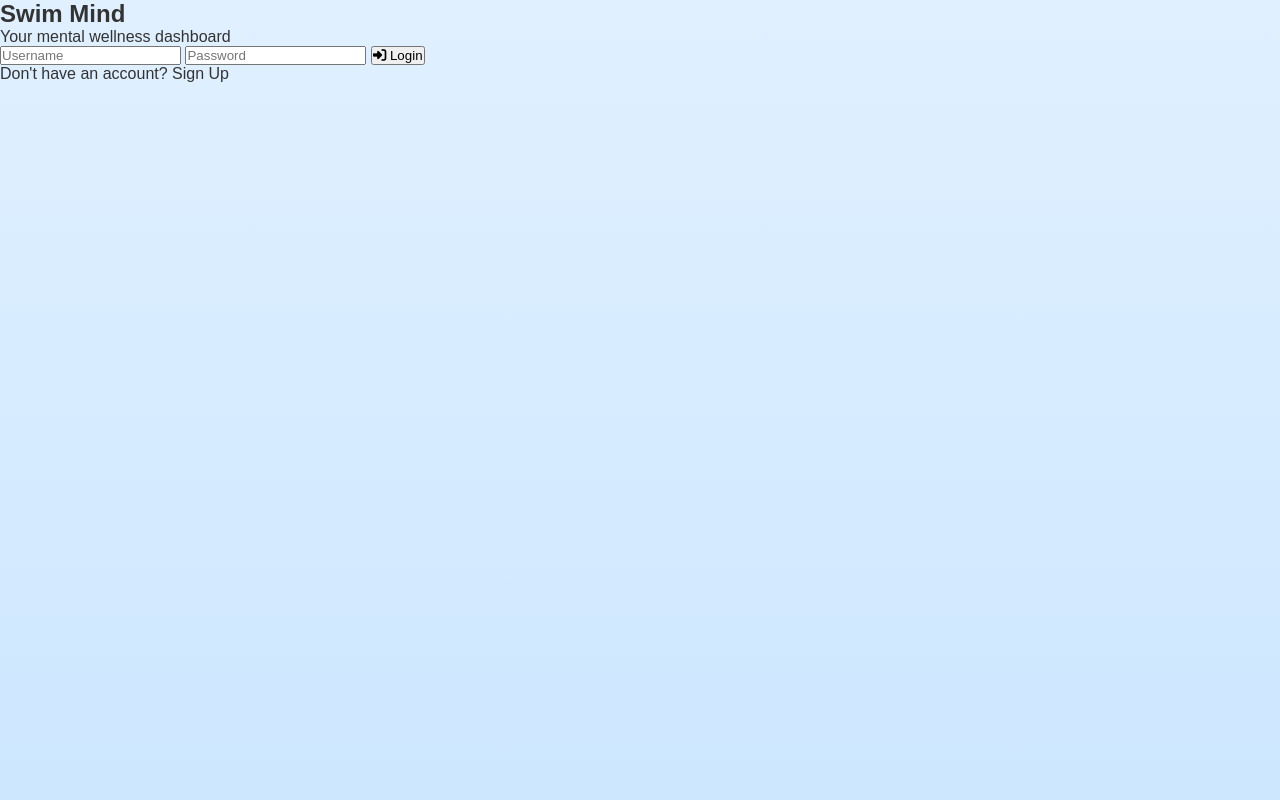
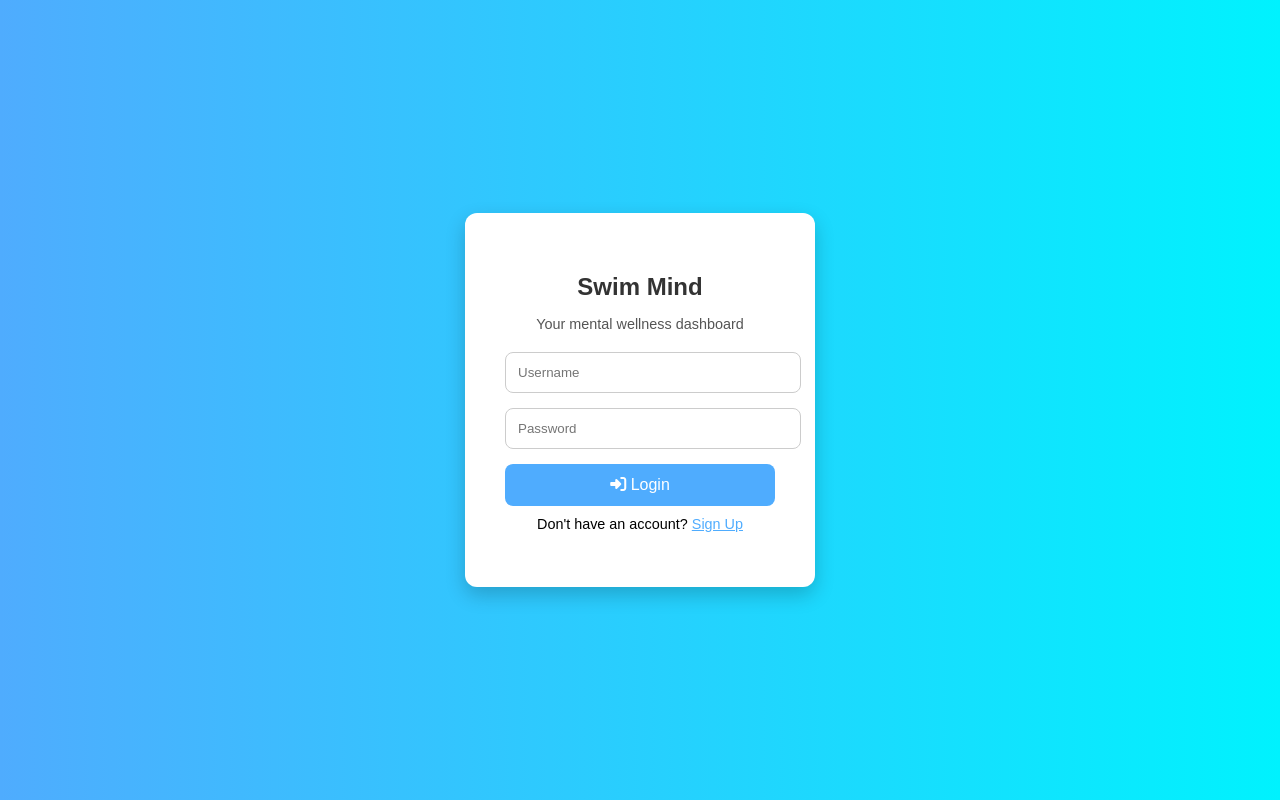
Before and after one commit to hithereitisme/MentalHealthDECASwimming, a plain HTML site: page index.html in a window 1280 px wide. Drawn offline with Linux system fonts and the light colour scheme.

Commit message:
Refactor login.css for new design and layout
Updated styling for login page with new layout and design.

```diff
--- a/login.css
+++ b/login.css
@@ -1,86 +1,73 @@
-/* General Reset */
-* {
+body {
     margin: 0;
-    padding: 0;
-    box-sizing: border-box;
     font-family: 'Poppins', sans-serif;
+    background: linear-gradient(to right, #4facfe, #00f2fe);
+    height: 100vh;
+    display: flex;
+    justify-content: center;
+    align-items: center;
 }
 
-/* Body Styling */
-body {
-    min-height: 100vh;
-    background: linear-gradient(to bottom, #e0f0ff, #cde7ff);
+.container {
+    width: 350px;
+}
+
+.card {
+    background: #fff;
+    padding: 40px;
+    border-radius: 12px;
+    box-shadow: 0 8px 20px rgba(0,0,0,0.2);
+    text-align: center;
+}
+
+h2 {
+    margin-bottom: 15px;
     color: #333;
 }
 
-/* Header */
-header {
-    display: flex;
-    justify-content: space-between;
-    align-items: center;
-    padding: 20px 40px;
-    background: #1e3a8a;
-    color: white;
-    box-shadow: 0 5px 15px rgba(0,0,0,0.2);
+.subheading {
+    margin-bottom: 20px;
+    font-size: 0.9rem;
+    color: #555;
 }
 
-header h1 {
-    font-size: 1.5rem;
+input {
+    width: 100%;
+    padding: 12px;
+    margin-bottom: 15px;
+    border-radius: 8px;
+    border: 1px solid #ccc;
+    outline: none;
 }
 
-.logout-btn {
-    background: #f0f0f0;
-    color: #1e3a8a;
+button {
+    width: 100%;
+    padding: 12px;
     border: none;
     border-radius: 8px;
-    padding: 10px 20px;
-    font-weight: 600;
+    background: #4facfe;
+    color: white;
+    font-size: 1rem;
     cursor: pointer;
     transition: 0.3s;
 }
 
-.logout-btn:hover {
-    background: #e0e0e0;
+button:hover {
+    background: #00f2fe;
 }
 
-/* Main content */
-main {
-    padding: 40px;
+.message {
+    color: red;
+    margin: 10px 0;
 }
 
-/* Cards container */
-.cards-container {
-    display: grid;
-    grid-template-columns: repeat(auto-fit, minmax(220px, 1fr));
-    row-gap: 40px; /* Added extra space between rows */
-    column-gap: 25px; /* Keep space between columns */
-    margin-top: 200px;
+.toggle-text {
+    margin-top: 10px;
+    font-size: 0.9rem;
 }
 
-
-/* Individual Cards */
-.cards-container .card {
-    background: #f5faff;
-    padding: 25px;
-    border-radius: 15px;
-    box-shadow: 0 8px 20px rgba(0,0,0,0.1);
-    text-align: center;
-    transition: transform 0.3s, box-shadow 0.3s;
+.link {
+    color: #4facfe;
+    cursor: pointer;
+    text-decoration: underline;
 }
-
-.cards-container .card:hover {
-    transform: translateY(-5px);
-    box-shadow: 0 12px 25px rgba(0,0,0,0.15);
-}
-
-/* Card headings */
-.cards-container .card h3 {
-    margin-bottom: 15px;
-    color: #1e3a8a;
-}
-
-/* Card text */
-.cards-container .card p {
-    font-size: 0.95rem;
-    color: #555;
-}
```
